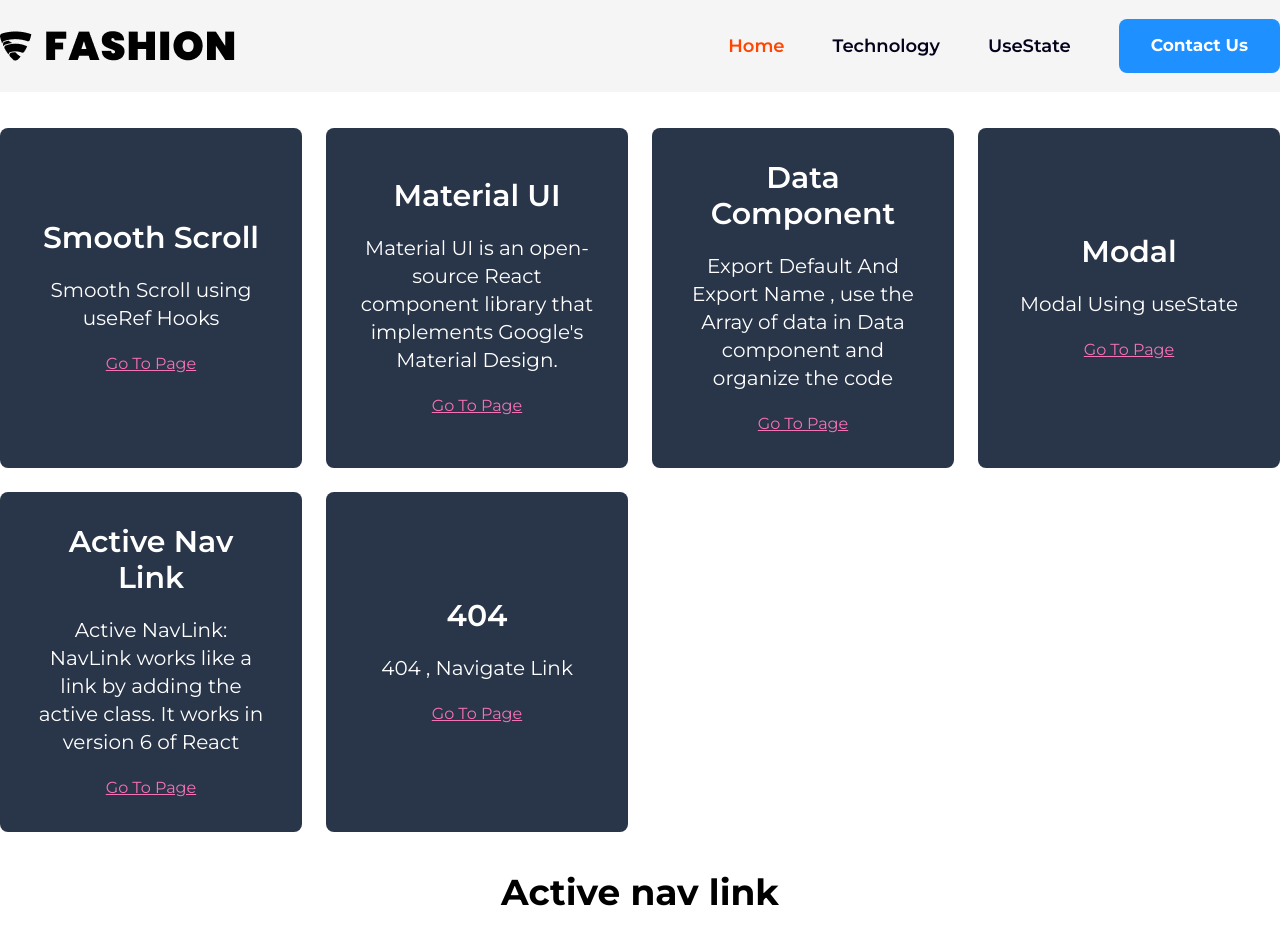
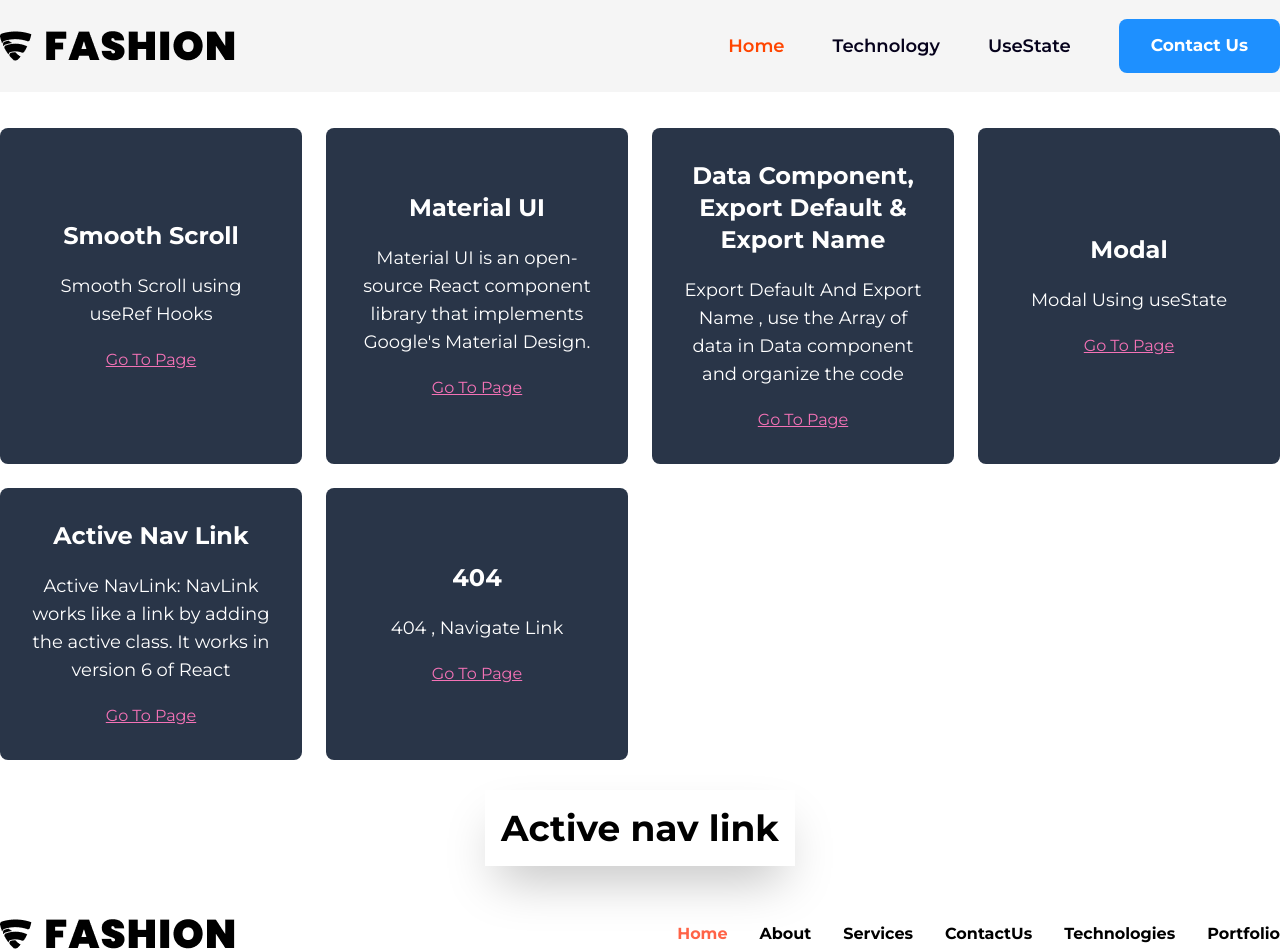
Before and after one commit to ankursrv/react-practice, a React (Create React App) app: page / in a window 1280 px wide. Shown: the top 952 px of the page. Built offline with nearby package versions, Linux system fonts and the light colour scheme; the HTML template or start-up script is replaced by a standard one.

Commit message:
section Ttl component create

```diff
--- a/src/component/ActiveNavLink/index.jsx
+++ b/src/component/ActiveNavLink/index.jsx
@@ -1,5 +1,5 @@
-
 import { NavLink } from "react-router-dom"
+import SectionTtl from "../SectionTtl" // component inner component call
 const navLink = [
     {
         navName : 'Home',
@@ -29,7 +29,7 @@ const navLink = [
 const ActiveNavLink =()=>{
     return (
         <section className="max-w-[1320px] mx-auto my-10">
-            <h1 className="text-4xl font-bold text-center">Active nav link</h1>
+            <SectionTtl sectionTtlText='Active nav link' />
             <nav className="md:flex justify-between items-center mt-10 hidden">
                 <figure>
                     <img src="./images/logo.png" alt=" logo" />
--- a/src/component/Card/index.jsx
+++ b/src/component/Card/index.jsx
@@ -3,8 +3,8 @@ import { Link } from "react-router-dom";
 const Card =({title, discription, goToPageText, goToPageLink})=>{
     return(
         <div className="bg-darkBlue p-8 text-center rounded-lg flex flex-col justify-center h-full">
-            <h4 className="text-white font-semibold text-3xl">{title}</h4>
-            <p className="text-white text-xl my-5">{discription}</p>
+            <h4 className="text-white font-bold text-2xl">{title}</h4>
+            <p className="text-white text-lg my-5">{discription}</p>
             <Link to={goToPageLink} className="text-pinkPrimary underline">{goToPageText}</Link>
         </div>
     );
--- a/src/component/Data/index.jsx
+++ b/src/component/Data/index.jsx
@@ -15,7 +15,7 @@ const cardItemsData =[
     },
 
     {
-        title: "Data Component",
+        title: "Data Component, Export Default & Export Name",
         discription: "Export Default And Export Name , use the Array of data in Data component and organize the code ",
         goToPageText: "Go To Page",
         goToPageLink: "/exportdefaultandexportname",
--- /dev/null
+++ b/src/component/SectionTtl/index.jsx
@@ -0,0 +1,8 @@
+const SectionTtl =({sectionTtlText})=>{
+    return (
+        <>
+        <h1 className="text-4xl font-bold text-center mt-12 mb-14"><span className='shadow-2xl p-4'>{sectionTtlText}</span></h1>
+        </>
+    )
+}
+export default SectionTtl
--- a/src/pages/ExportDefaultAndExportName/index.jsx
+++ b/src/pages/ExportDefaultAndExportName/index.jsx
@@ -1,9 +1,10 @@
 import React from 'react'
+import SectionTtl from '../../component/SectionTtl'
 
 const ExportDefaultAndExportName = () => {
     return (
         <section className="max-w-[1320px] mx-auto my-10">
-            <h1 className='text-3xl font-semibold'>ExportDefaultAndExportName</h1>
+            <SectionTtl sectionTtlText='ExportDefaultAndExportName' />
             <div className='grid md:grid-cols-2 mt-5 md:gap-8'>
                 <div>
                     <h4 className='text-lg font-bold'>ExportDefault</h4>
--- a/src/pages/MaterialUi/index.jsx
+++ b/src/pages/MaterialUi/index.jsx
@@ -1,8 +1,10 @@
 import Introduction from '../../component/MaterialUi/Introduction';
+import SectionTtl from '../../component/SectionTtl';
 
 const MaterialUi = () => {
     return (
         <main className="max-w-[1320px] mx-auto my-8">
+            <SectionTtl sectionTtlText='Material -- UI' />
             <Introduction />
 
         </main>
--- a/src/pages/ModalPage/index.jsx
+++ b/src/pages/ModalPage/index.jsx
@@ -1,6 +1,6 @@
-
 import { useState } from "react"
 import Modal from "../../component/Modal"
+import SectionTtl from "../../component/SectionTtl"
 
 const ModalPage =()=>{
 
@@ -12,7 +12,7 @@ const ModalPage =()=>{
 
     return (
         <section className="max-w-[1320px] mx-auto my-10">
-
+           <SectionTtl sectionTtlText='Modal' />
                 {
                     open && (
                         <Modal onClose={handleCloseModal} />
--- a/src/pages/SmoothScroll/index.jsx
+++ b/src/pages/SmoothScroll/index.jsx
@@ -1,4 +1,5 @@
 import { useRef } from "react";
+import SectionTtl from "../../component/SectionTtl";
 
 const SmoothScroll = () => {
 
@@ -15,6 +16,7 @@ const SmoothScroll = () => {
     }
     return (
         <section className="max-w-[1320px] mx-auto">
+            <SectionTtl sectionTtlText='Smooth Scroll' />
             <ul className="flex items-center justify-center my-6 gap-4 font-bold text-2xl">
                 <li onClick={() => scrollToSection(pageOne)}>Page 1</li>
                 <li onClick={() => scrollToSection(pageTwo)}>Page 2</li>
```
